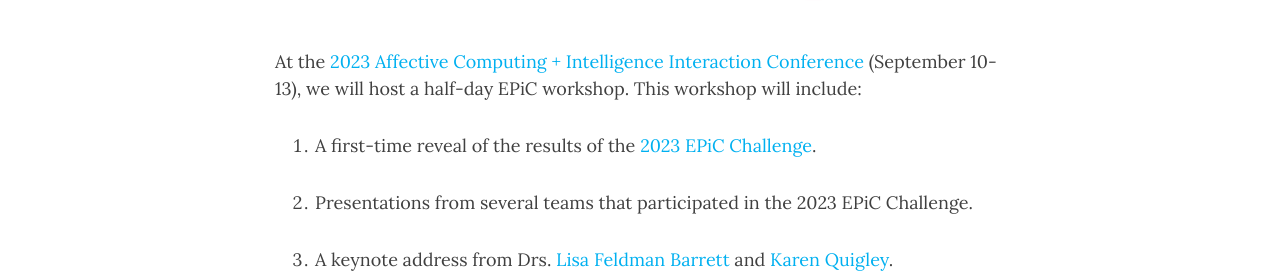
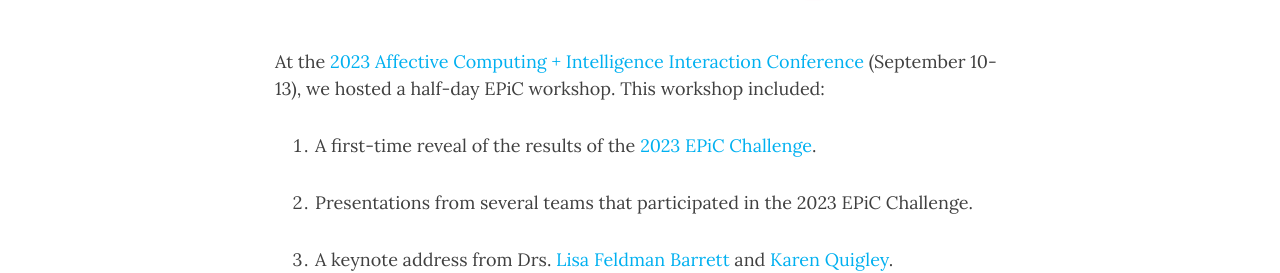
Before and after one commit to epic-collab/epic-collab.github.io, a Jekyll site: the page built from acii.md, in a window 1280 px wide and 900 px high. Shown: the part 316-589 px from the top of the window. Built offline with Jekyll 4.4.1, drawn with Linux system fonts in a browser that asks for light colours; nearby versions of some CDN libraries; comment, search, counter and statistics services are not loaded.

Commit message:
Update acii.md

```diff
--- a/acii.md
+++ b/acii.md
@@ -3,7 +3,7 @@
 title: 2023 ACII Workshop
 ---
 
-At the <a href = "https://acii-conf.net/">2023 Affective Computing + Intelligence Interaction Conference</a> (September 10-13), we will host a half-day EPiC workshop. This workshop will include:
+At the <a href = "https://acii-conf.net/">2023 Affective Computing + Intelligence Interaction Conference</a> (September 10-13), we hosted a half-day EPiC workshop. This workshop included:
 
 1. A first-time reveal of the results of the <a href = "https://epic-collab.github.io/competition/">2023 EPiC Challenge</a>.
 
```
